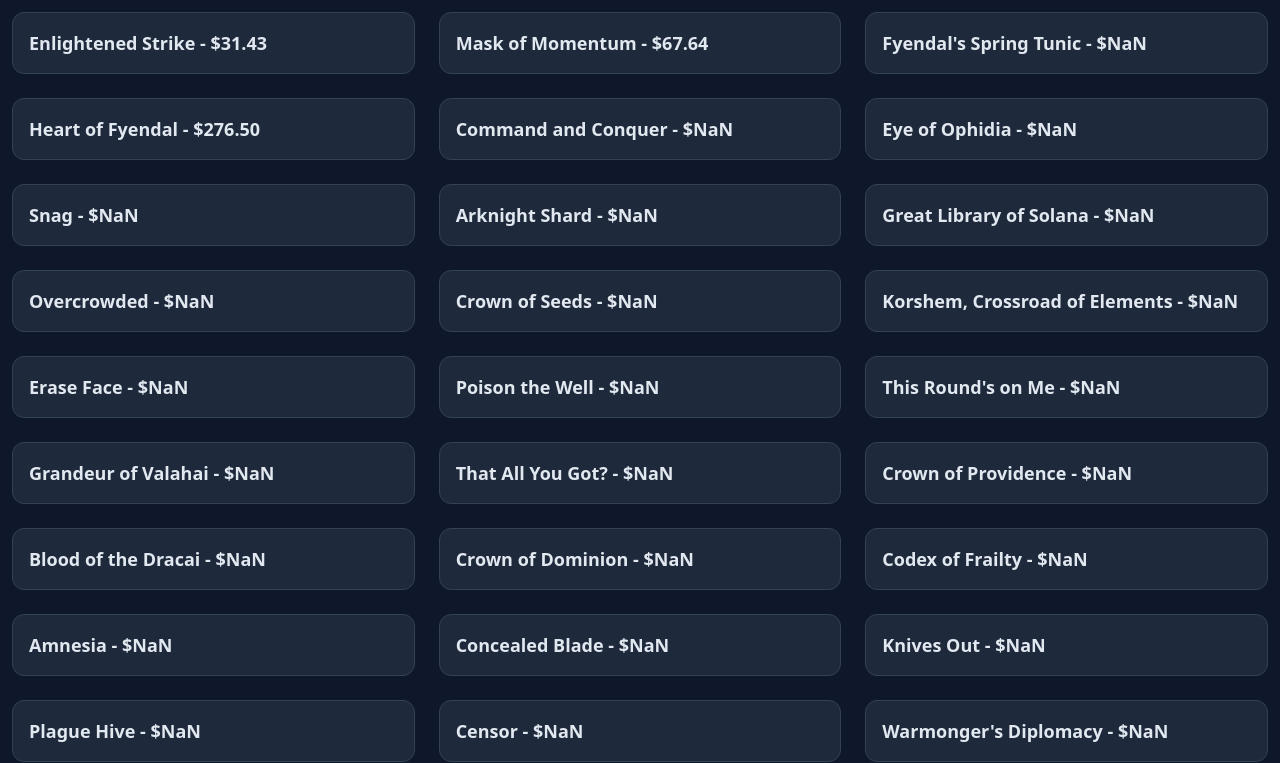
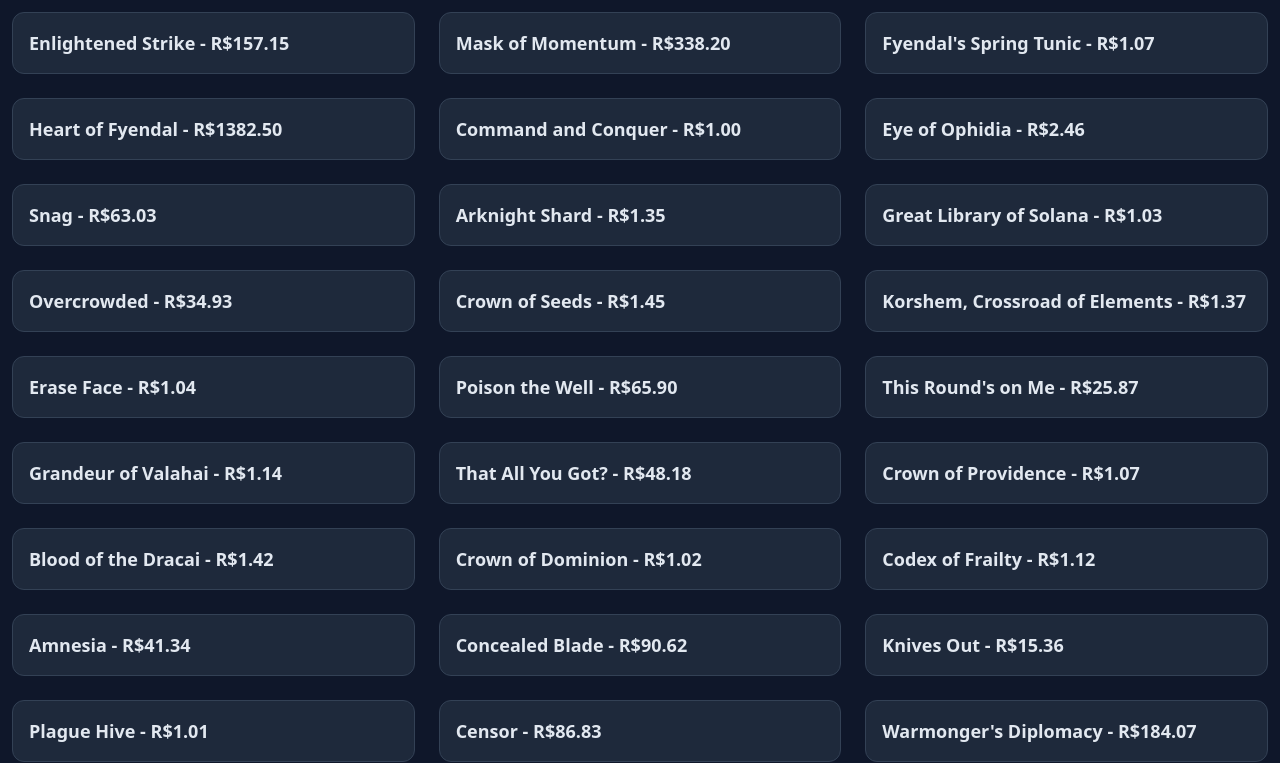
Before and after one commit to robertzimmi/13checkprizeCT, a website: page docs/index.html in a window 1280 px wide. Shown: the part 64-827 px from the top of the page. Drawn offline with nearby package versions, Linux system fonts and the light colour scheme.

Commit message:
Update index.html

```diff
--- a/docs/index.html
+++ b/docs/index.html
@@ -102,13 +102,11 @@
 
     const data = await res.json();
 
-      // Verifica se data.cards existe
     if (!data || !data.cards || !Array.isArray(data.cards)) {
       container.innerHTML = `<p class="text-center w-100">Arquivo cards.json inválido ou vazio.</p>`;
       return;
     }
 
-      // Atualiza datetime no topo
     document.getElementById("datetimeBox").innerText = data.datetime_utc_minus3 || "N/A";
 
     const cards = data.cards;
@@ -120,24 +118,46 @@
 
     cards.forEach((card, index) => {
       const cardId = `records-${index}`;
-        const minPrice = card.records && card.records.length
-          ? Math.min(...card.records.map(r => parseFloat(r.price.replace("$","")))).toFixed(2)
+
+      // Converte preços para número em R$
+      const recordPrices = (card.records || []).map(r => {
+        let priceStr = r.price || "";
+        let currency = priceStr.startsWith("R$") ? "R$" : priceStr.startsWith("€") ? "€" : "$";
+        let value = parseFloat(priceStr.replace(/[R\$€]/g, "").replace(",", "."));
+        if (isNaN(value)) return null;
+
+        // Conversão para R$
+        if (currency === "$") value *= 5; // dólar -> real (exemplo)
+        if (currency === "€") value *= 5.5; // euro -> real (exemplo)
+        return value;
+      }).filter(v => v !== null);
+
+      const minPrice = recordPrices.length
+        ? Math.min(...recordPrices).toFixed(2)
         : "0.00";
 
       const html = `
         <div class="col-12 col-md-6 col-lg-4">
           <div class="card-bg" onclick="toggleRecords('${cardId}')">
             <div class="card-row">
-                <span class="font-bold text-lg">${card.name} - $${minPrice}</span>
+              <span class="font-bold text-lg">${card.name} - R$${minPrice}</span>
               <div id="${cardId}" class="records-container">
-                  ${card.records && card.records.length
-                    ? card.records.map(r => `
+                ${(card.records || []).length
+                  ? card.records.map(r => {
+                      // converte para R$ e mostra QTD
+                      let priceStr = r.price || "";
+                      let currency = priceStr.startsWith("R$") ? "R$" : priceStr.startsWith("€") ? "€" : "$";
+                      let value = parseFloat(priceStr.replace(/[R\$€]/g, "").replace(",", "."));
+                      if (isNaN(value)) return `<div class="text-sm opacity-75">Preço inválido</div>`;
+                      if (currency === "$") value *= 5;
+                      if (currency === "€") value *= 5.5;
+                      return `
                         <div>
                           <span class="text-sm opacity-75">${r.expansion}</span>:
-                        <span class="price-current">${r.price}</span> /
-                        <span class="price-badge">${r.quantity}</span>
+                          <span class="price-current">R$${value.toFixed(2)}</span> QTD: <span class="price-badge">${r.quantity}</span>
                         </div>
-                    `).join("")
+                      `;
+                    }).join("")
                   : `<div class="text-sm opacity-75">Nenhum registro</div>`
                 }
               </div>
@@ -163,5 +183,6 @@
 </script>
 
 
+
 </body>
 </html>
```
Lines whose indentation alone changed are shown as unchanged.
